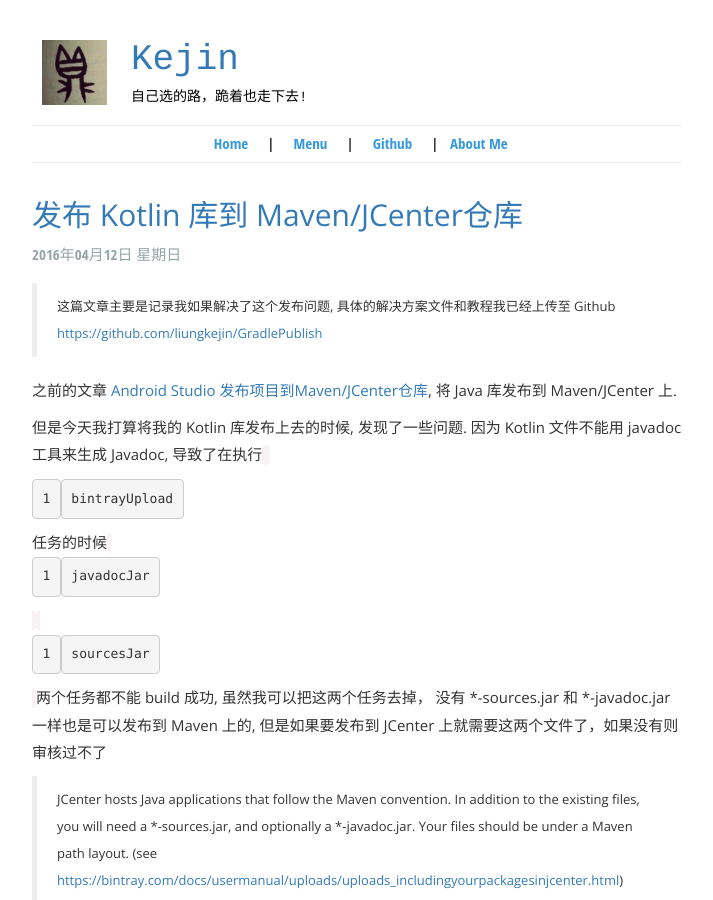
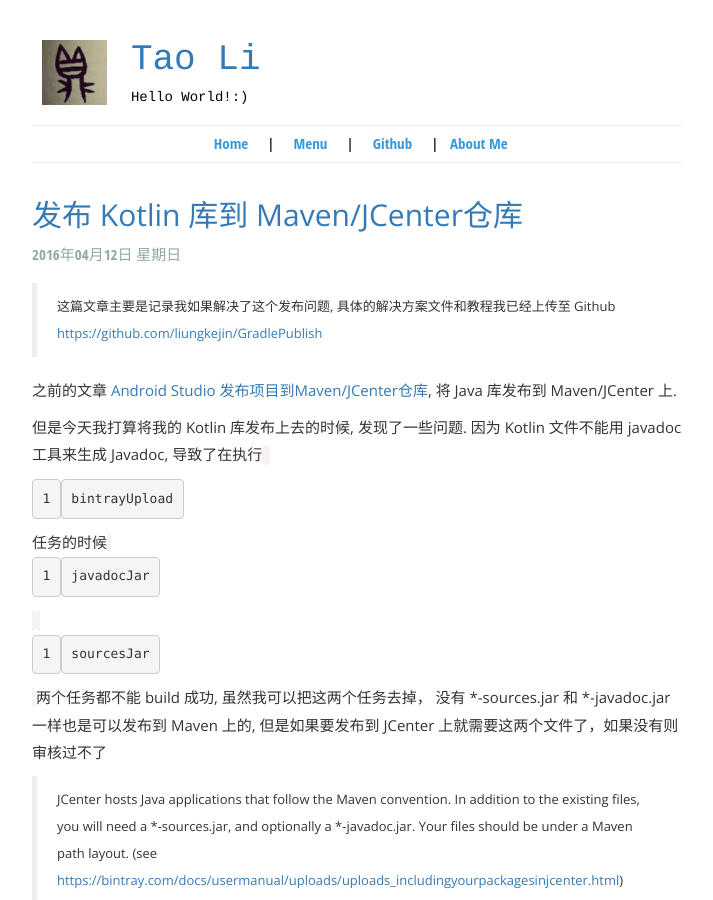
Before and after one commit to TL199712/TL199712.github.io, a Jekyll site: the page built from index.html, in a window 1280 px wide and 900 px high. Shown: the whole window, without its empty margins (283-996 px from the left). Built offline with Jekyll 4.4.1, drawn with Linux system fonts in a browser that asks for light colours.

Commit message:
Update blog.yml

```diff
--- a/_data/blog.yml
+++ b/_data/blog.yml
@@ -1,2 +1,2 @@
-title: Kejin
-description: 自己选的路，跪着也走下去!
+title: Tao Li
+description: Hello World!:)
```
